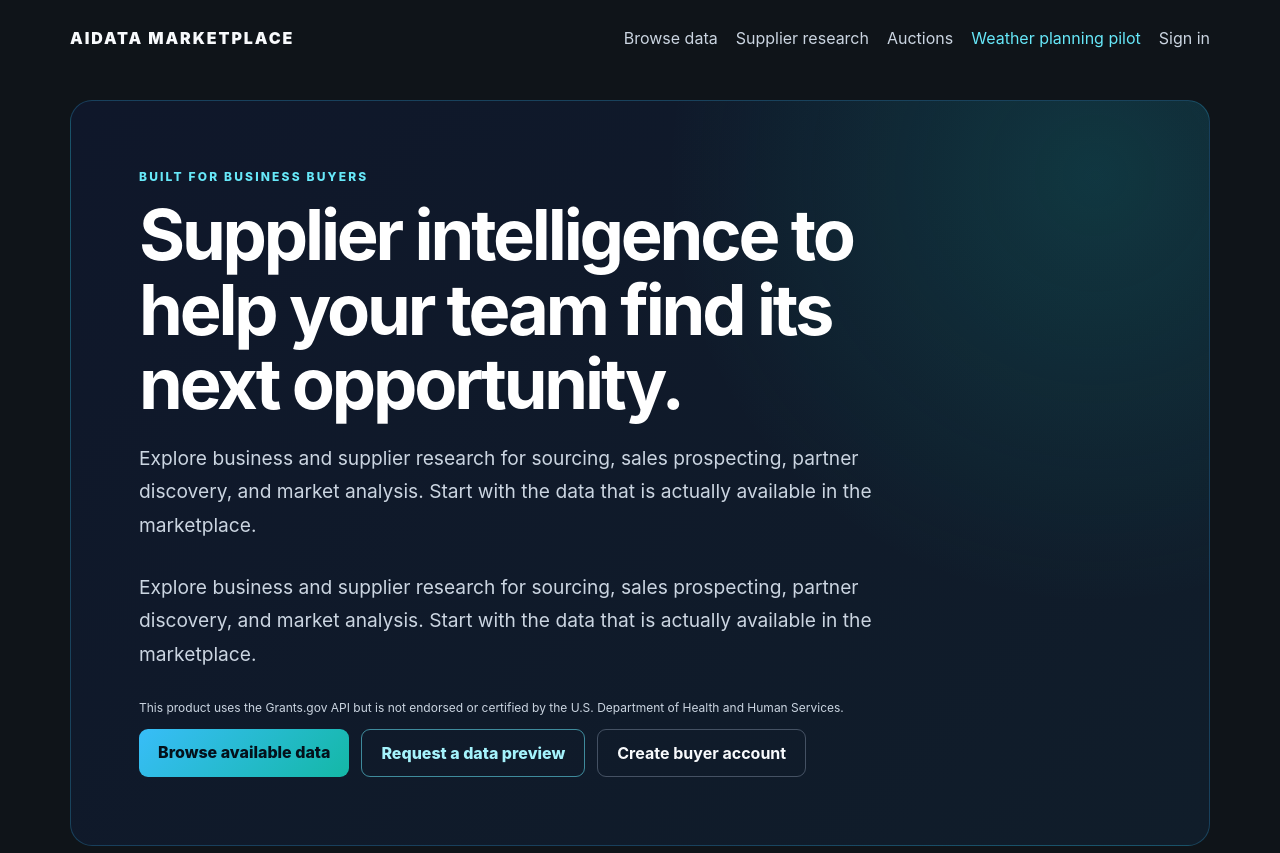
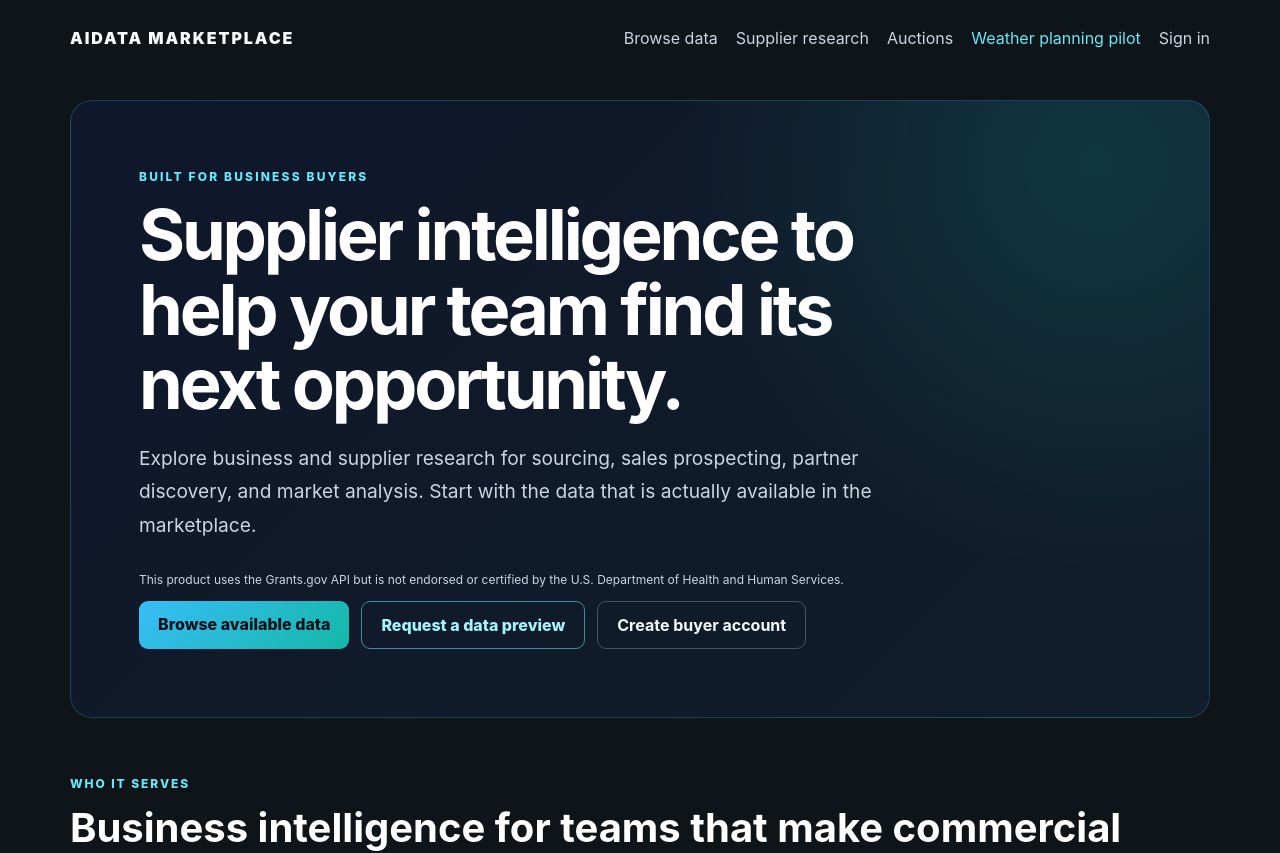
Before and after one commit to coffeyjessie996-ux/AiDataMarketplacefinal, a Next.js app in the folder apps/web/: page /for-businesses in a window 1280 px wide. Shown: the top 853 px of the page. Built offline with nearby package versions, Linux system fonts and the light colour scheme; no server answers.

Commit message:
Remove duplicate buyer landing page paragraph

```diff
--- a/apps/web/app/for-businesses/page.tsx
+++ b/apps/web/app/for-businesses/page.tsx
@@ -78,8 +78,6 @@ export default function ForBusinessesPage() {
         </h1>
         <p style={{ maxWidth: 760, color: '#cbd5e1', fontSize: 'clamp(1rem, 2vw, 1.2rem)', lineHeight: 1.75, margin: '0 0 28px' }}>
           Explore business and supplier research for sourcing, sales prospecting, partner discovery, and market analysis. Start with the data that is actually available in the marketplace.
-        </p>        <p style={{ maxWidth: 760, color: '#cbd5e1', fontSize: 'clamp(1rem, 2vw, 1.2rem)', lineHeight: 1.75, margin: '0 0 28px' }}>
-          Explore business and supplier research for sourcing, sales prospecting, partner discovery, and market analysis. Start with the data that is actually available in the marketplace.
         </p>
         <p style={{ color: '#cbd5e1', fontSize: 12, lineHeight: 1.5, marginTop: 14 }}>This product uses the Grants.gov API but is not endorsed or certified by the U.S. Department of Health and Human Services.</p>
         <div style={{ display: 'flex', gap: 12, flexWrap: 'wrap' }}>
```
